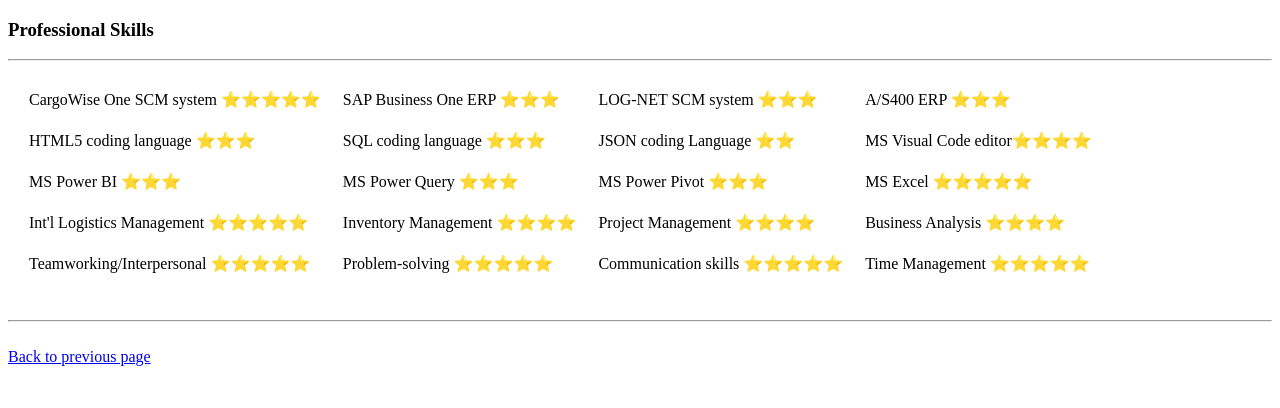
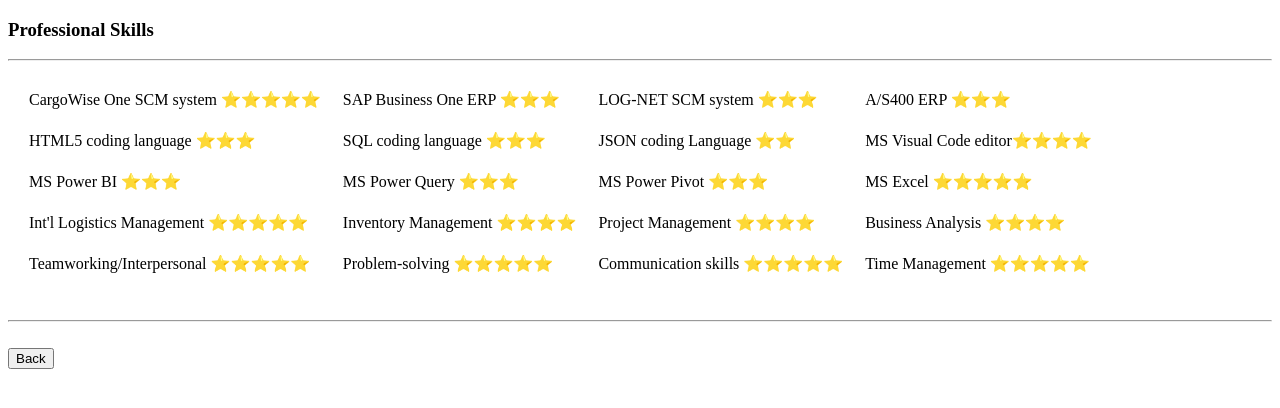
Before and after one commit to jcolbeth/cv, a plain HTML site: page skills.html in a window 1280 px wide. Drawn offline with Linux system fonts and the light colour scheme.

Commit message:
Revised back button function

```diff
--- a/skills.html
+++ b/skills.html
@@ -49,8 +49,7 @@
     <br>
     <hr>
     <br>
-<a href="/home/fortebakken/VSCode/Web Development/HTML_personal site/index.html">Back to previous page</a>
-
+<INPUT TYPE="button" VALUE="Back" onClick="history.go(-1);">
 </body>
 
 </html>
```
